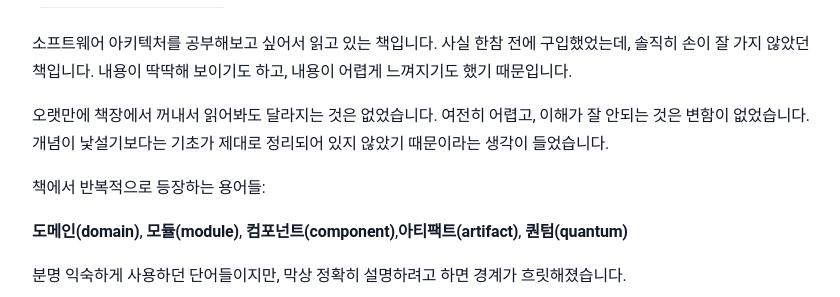
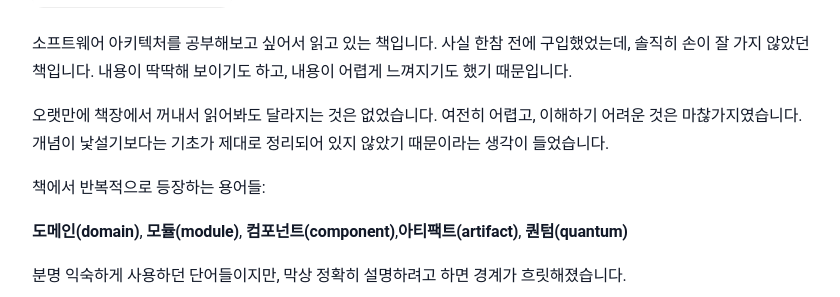
Before and after one commit to sanghoon-lee/sanghoon-lee.github.io, a Jekyll site: the page built from _posts/2026-02-23-ArchitecureCoreConcept.md, in a window 1280 px wide and 900 px high, scrolled down 476 px. Shown: the part 154-451 px from the top of the window, without its empty margins (210-1050 px from the left). Built offline with Jekyll 4.4.1, drawn with Linux system fonts in a browser that asks for light colours; nearby versions of some CDN libraries; comment, search, counter and statistics services are not loaded.

```diff
--- a/_posts/2026-02-23-ArchitecureCoreConcept.md
+++ b/_posts/2026-02-23-ArchitecureCoreConcept.md
@@ -20,7 +20,7 @@ categories: 일반
 
 소프트웨어 아키텍처를 공부해보고 싶어서 읽고 있는 책입니다. 사실 한참 전에 구입했었는데, 솔직히 손이 잘 가지 않았던 책입니다. 내용이 딱딱해 보이기도 하고, 내용이 어렵게 느껴지기도 했기 때문입니다.
 
-오랫만에 책장에서 꺼내서 읽어봐도 달라지는 것은 없었습니다. 여전히 어렵고, 이해가 잘 안되는 것은 변함이 없었습니다. 개념이 낯설기보다는 기초가 제대로 정리되어 있지 않았기 때문이라는 생각이 들었습니다.
+오랫만에 책장에서 꺼내서 읽어봐도 달라지는 것은 없었습니다. 여전히 어렵고, 이해하기 어려운 것은 마찮가지였습니다. 개념이 낯설기보다는 기초가 제대로 정리되어 있지 않았기 때문이라는 생각이 들었습니다.
 
 책에서 반복적으로 등장하는 용어들:
 
```
